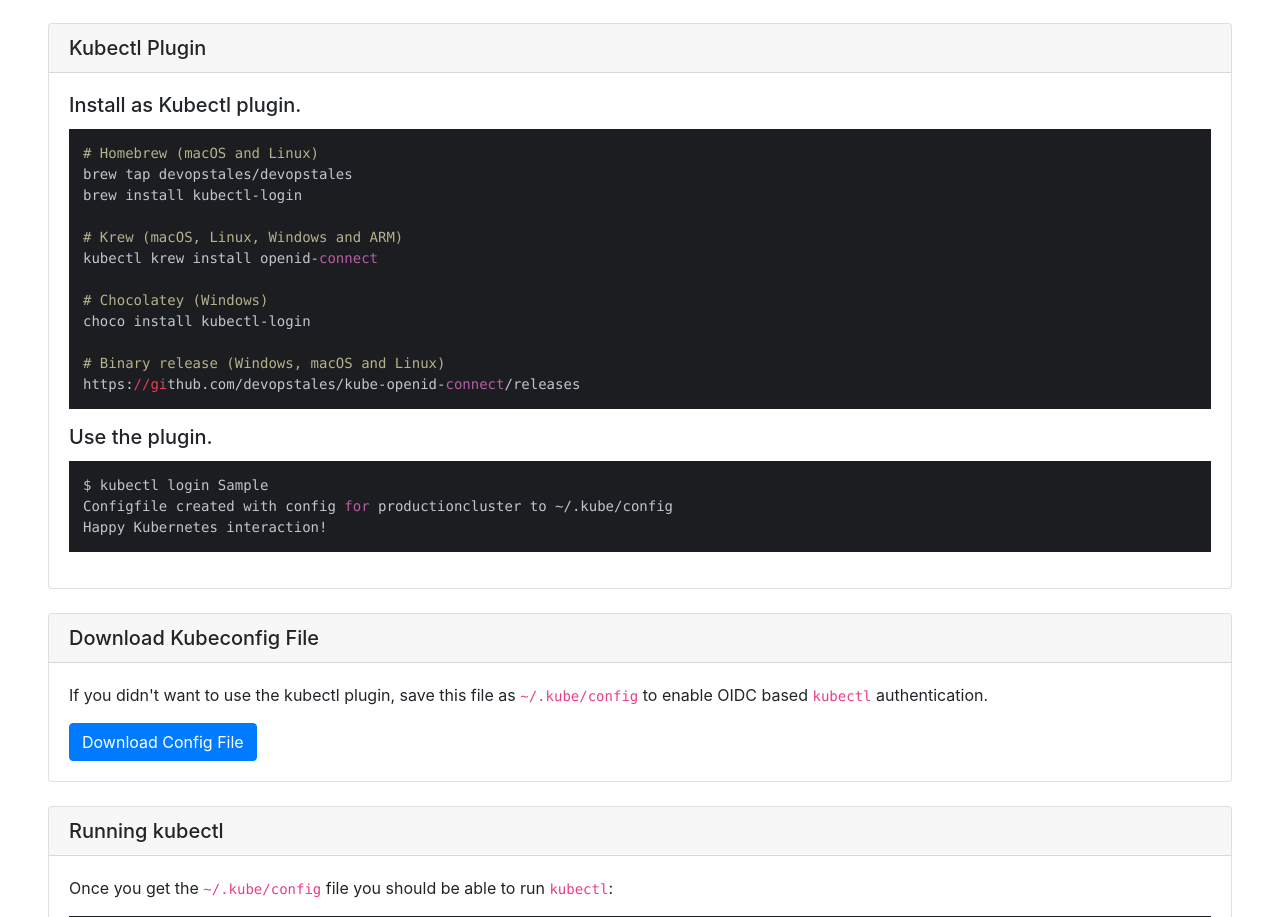
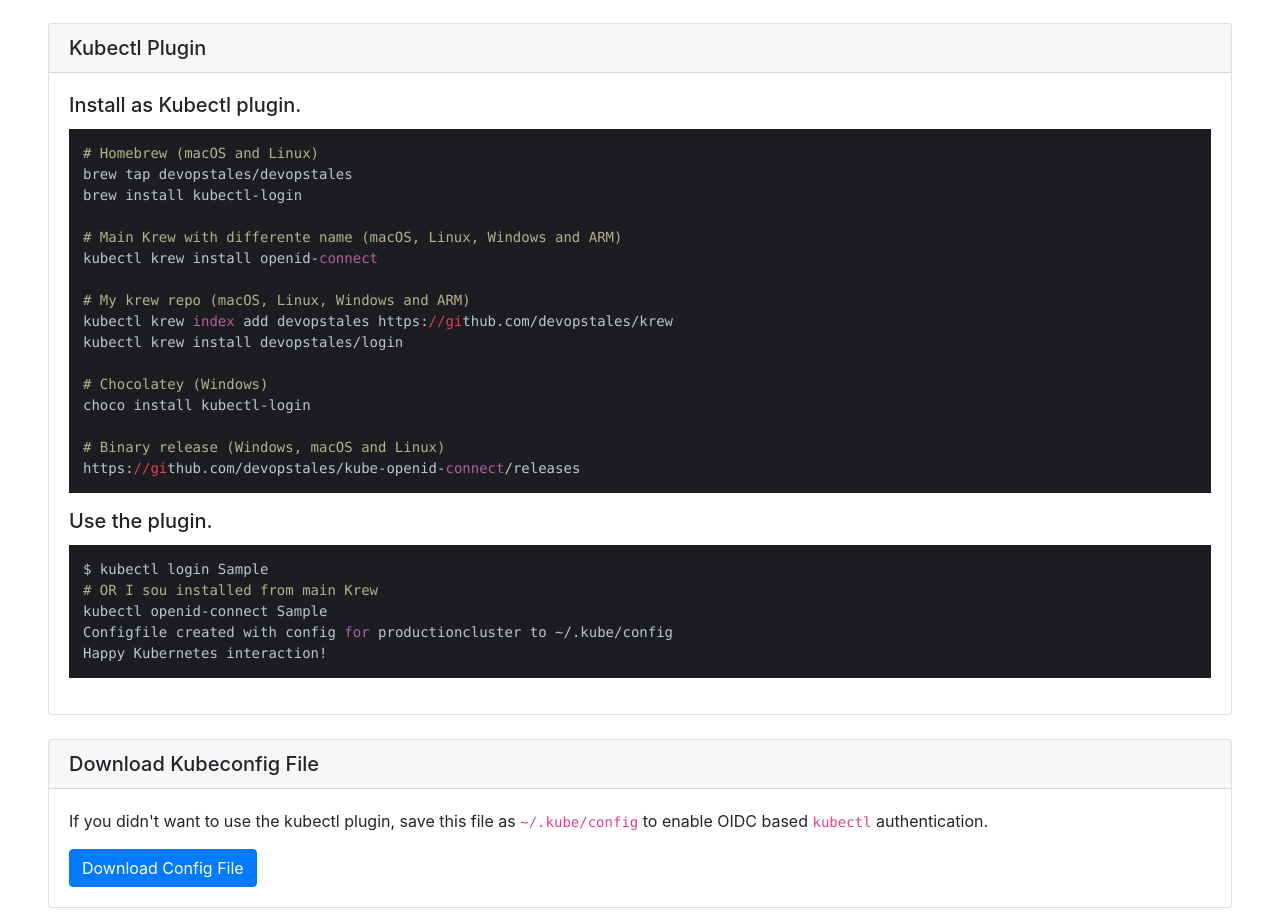
Before and after one commit to devopstales/kube-openid-connect, a Flask app: template server/templates/index.html in a window 1280 px wide. Shown: the part 788-1705 px from the top of the page. Run offline with Flask 2, Linux system fonts and the light colour scheme; the template is opened without the code that fills it: most values are stand-ins (such as "Sample title", 1, 10 or a date in 2020); parts of the project's set-up code (start-up, migrations or seed data) failed here and were passed over; some libraries are stand-ins or nearby versions.

Commit message:
server update

```diff
--- a/server/templates/index.html
+++ b/server/templates/index.html
@@ -79,8 +79,12 @@
 brew tap devopstales/devopstales
 brew install kubectl-login
 
-# Krew (macOS, Linux, Windows and ARM)
+# Main Krew with differente name (macOS, Linux, Windows and ARM)
 kubectl krew install openid-connect
+
+# My krew repo (macOS, Linux, Windows and ARM)
+kubectl krew index add devopstales https://github.com/devopstales/krew
+kubectl krew install devopstales/login
 
 # Chocolatey (Windows)
 choco install kubectl-login
@@ -89,6 +93,8 @@
 https://github.com/devopstales/kube-openid-connect/releases</code></pre>
           <h5 class="card-title">Use the plugin.</h5>
           <pre><code class="bash">$ kubectl login {{ redirect_uri }}
+# OR I sou installed from main Krew
+kubectl openid-connect {{ redirect_uri }}
 Configfile created with config for productioncluster to ~/.kube/config
 Happy Kubernetes interaction!</code></pre>
         </div>
```
Also changed, not shown: 1 other file.
